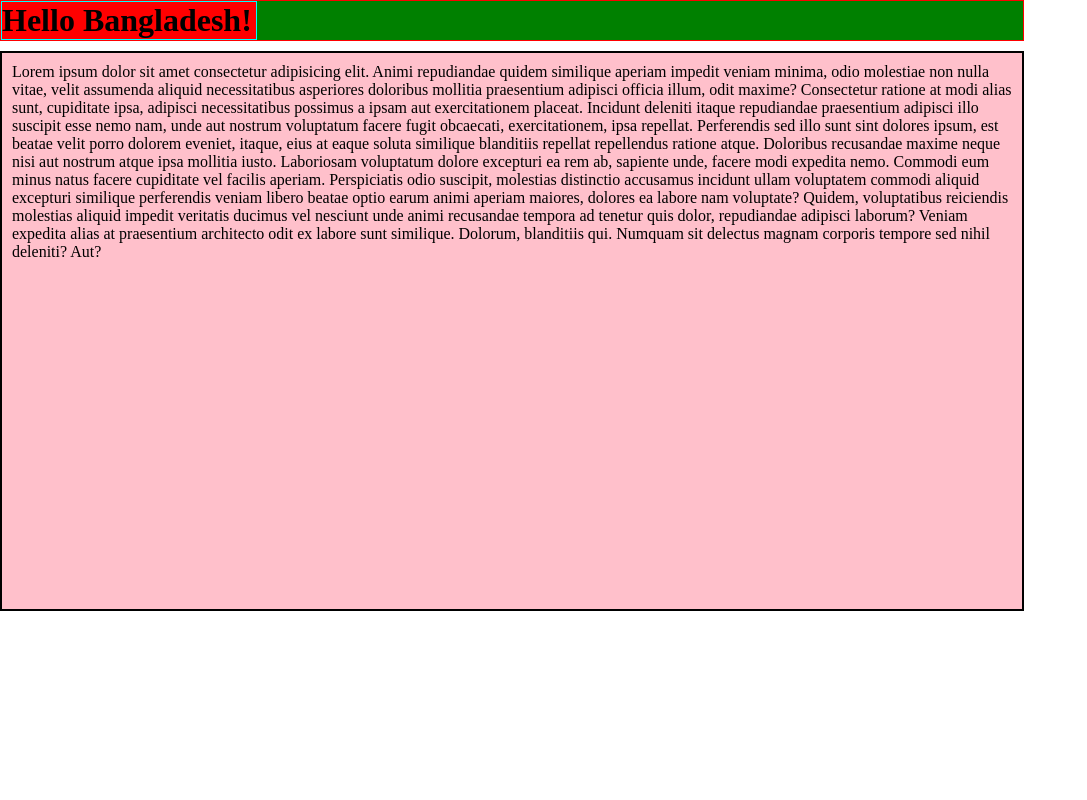
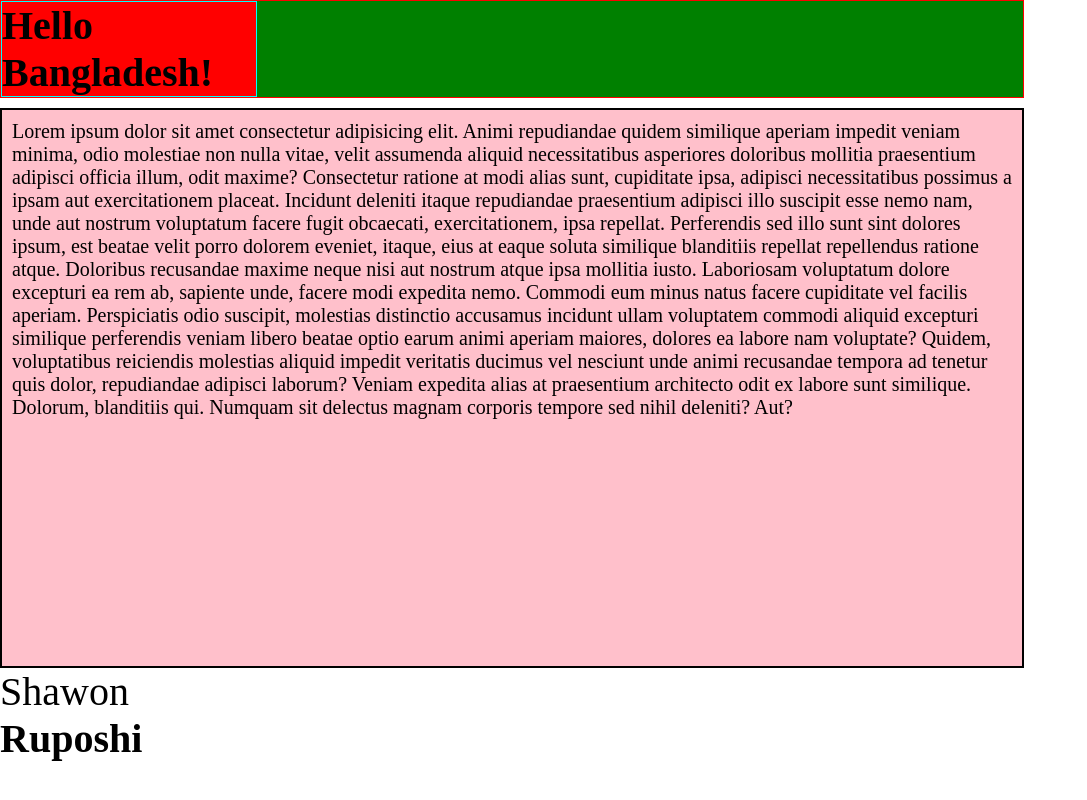
Before and after one commit to ShawonMSH21/CSS-Learning, a plain HTML site: page 08_Units/index.html in a window 1280 px wide. Shown: the whole page, without its empty margins (0-1087 px from the left). Drawn offline with Linux system fonts and the light colour scheme.

Commit message:
css em and rem  unit is covered

```diff
--- a/08_Units/index.html
+++ b/08_Units/index.html
@@ -37,5 +37,11 @@
       labore sunt similique. Dolorum, blanditiis qui. Numquam sit delectus
       magnam corporis tempore sed nihil deleniti? Aut?
     </div>
+
+    <!-- em units -->
+    <div class="parent">
+      <p class="child">Shawon</p>
+      <h1 class="child">Ruposhi</h1>
+    </div>
   </body>
 </html>
--- a/08_Units/style.css
+++ b/08_Units/style.css
@@ -26,3 +26,23 @@
   width: 80vw;
   height: 70vh;
 }
+
+/* em units (it follows parent size) */
+.parent {
+  font-size: 18px;
+}
+
+.child {
+  font-size: 1em;
+}
+
+/* rem units (it follows root element size) */
+.child {
+  font-size: 2rem; /*default value is 16px so 2rem = 32px*/
+}
+
+html {
+  font-size: 20px;
+}
+
+/* if i change the value of root element from 16px to 20px then font-size of child element will be 40px*/
```
